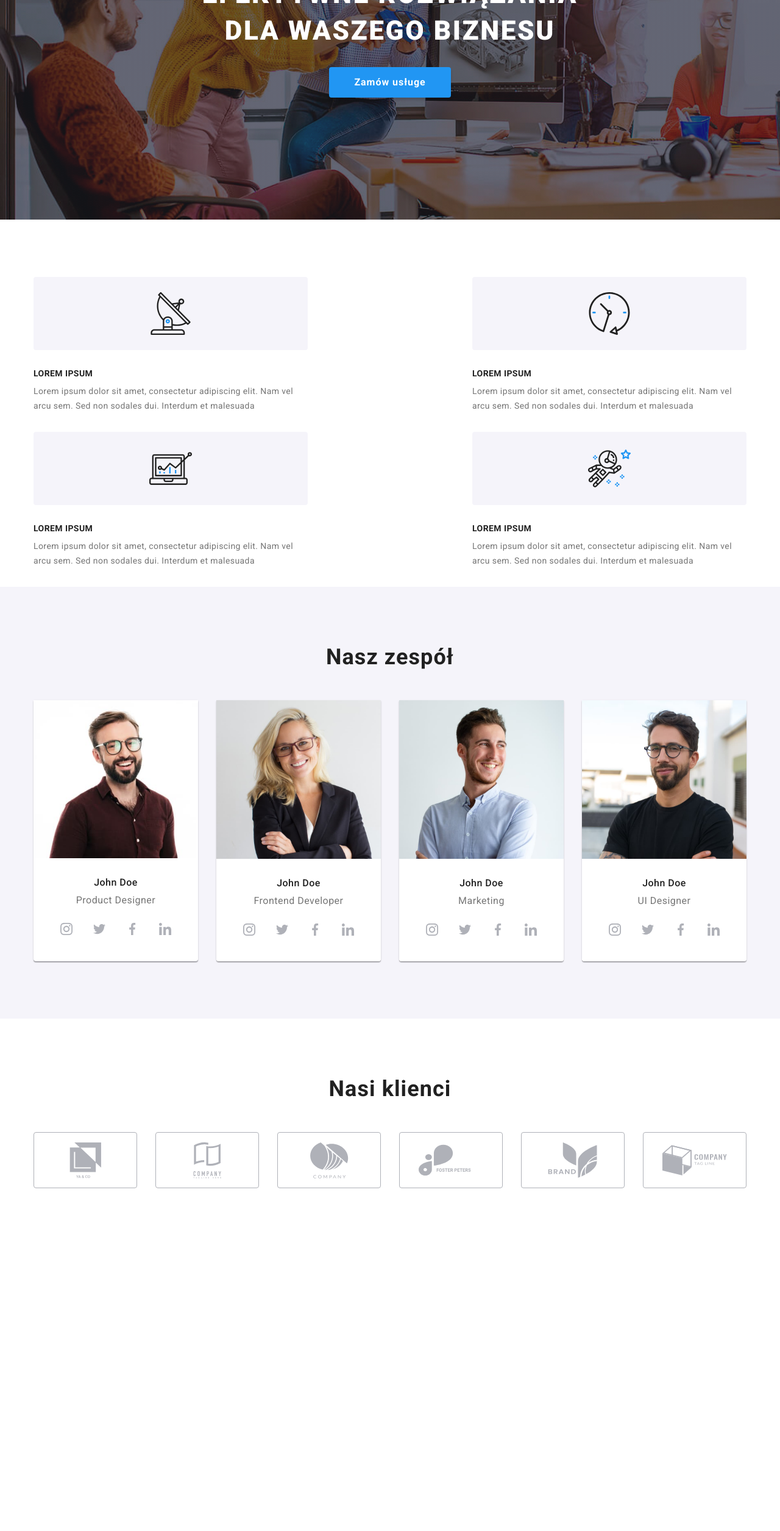
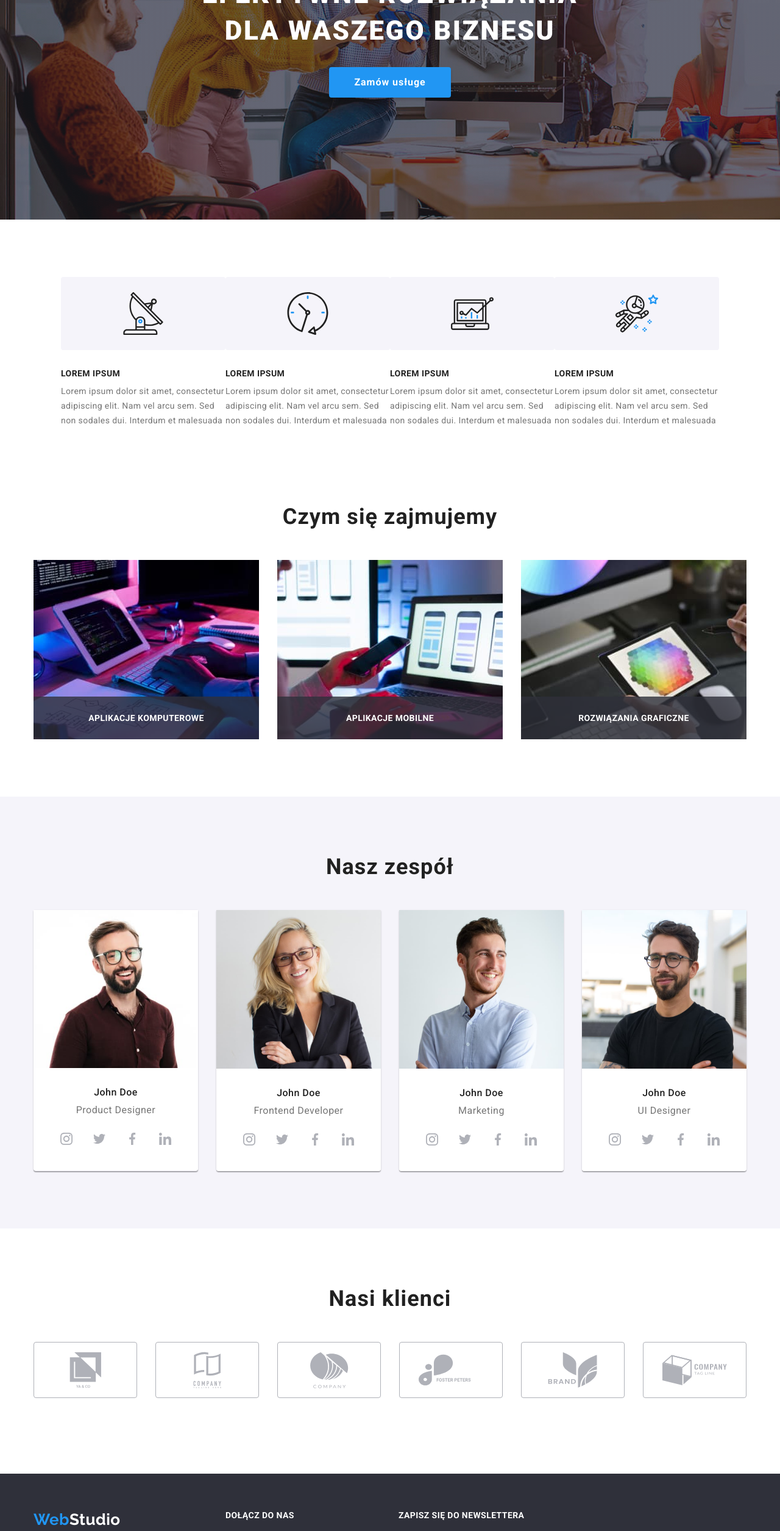
Before and after one commit to xxMANIAKxx/goit-markup-hw-08, a plain HTML site: page index.html in a window 1280 px wide. Shown: the part 240-2750 px from the top of the page at 61% size. Before the commit the page ends 2312 px from the top, so only its background shows below. Drawn offline with nearby package versions, Linux system fonts and the light colour scheme.

Commit message:
w trakcie

```diff
--- a/index.html
+++ b/index.html
@@ -117,7 +117,7 @@
       </section>
 
       <!-- about us -->
-      <!-- <section class="aboutus section">
+      <section class="aboutus section">
         <div class="container">
           <h2 class="h2-txt">Czym się zajmujemy</h2>
           <ul class="aboutus__list ul-list">
@@ -156,7 +156,7 @@
             </li>
           </ul>
         </div>
-      </section> -->
+      </section>
 
       <!-- team -->
       <section class="team section">
@@ -390,7 +390,7 @@
       </section>
     </main>
     <!-- footer -->
-    <!-- <footer class="footer">
+    <footer class="footer">
       <div class="container">
         <ul class="footer--sections ul-list">
           <li>
@@ -466,7 +466,7 @@
           </li>
         </ul>
       </div>
-    </footer> -->
+    </footer>
     <!-- order window -->
     <!-- <div class="backdrop is-hidden" data-modal>
       <div class="modal">
--- a/sass/base/_section.scss
+++ b/sass/base/_section.scss
@@ -1,7 +1,3 @@
-.section {
-    padding-top: 60px;
-}
-
 @media screen and (min-width: 1200px){
     .section{
         padding-top: 94px;
--- a/sass/components/_logo.scss
+++ b/sass/components/_logo.scss
@@ -1,8 +1,8 @@
 .logo {
     font-family: var(--secondary-font);
     font-weight: 700;
-    font-size: 26px;
-    line-height: 1.192;
+    font-size: 24px;
+    line-height: 1.167;
     transition: color 250ms cubic-bezier(0.4, 0, 0.2, 1);
 
     &:hover,
@@ -23,3 +23,52 @@
 .logo--light {
     color: var(--basic-white);
 }
+
+
+@media screen and (max-width: 767px) {
+
+}
+
+
+@media screen and (min-width: 768px) and (max-width:1199px) {
+
+}
+
+@media screen and (min-width: 1200px) {
+    .logo {
+            font-size: 26px;
+            line-height: 1.192;
+        }
+
+        .logo--dark {
+            margin-right: 93px;
+        }
+}
+
+
+
+// .logo {
+//     font-family: var(--secondary-font);
+//     font-weight: 700;
+//     font-size: 26px;
+//     line-height: 1.192;
+//     transition: color 250ms cubic-bezier(0.4, 0, 0.2, 1);
+
+//     &:hover,
+//     &:focus {
+//         color: var(--highlight-color);
+//     }
+// }
+
+// .logo--color {
+//     color: var(--highlight-color);
+// }
+
+// .logo--dark {
+//     color: var(--basic-black);
+//     margin-right: 93px;
+// }
+
+// .logo--light {
+//     color: var(--basic-white);
+// }
--- a/sass/layout/_about-us.scss
+++ b/sass/layout/_about-us.scss
@@ -28,3 +28,9 @@
     background-color: var(--aboutus-background);
     color: var(--basic-white);
 }
+
+@media screen and (max-width: 1199px){
+    .aboutus{
+        display: none;
+    }
+}
--- a/sass/layout/_adventages.scss
+++ b/sass/layout/_adventages.scss
@@ -52,6 +52,15 @@
         display: flex;
         justify-content: space-between;
     }
+
+    .advantages__list {
+        align-items: center;
+        max-width: 270px;
+        }
+
+    .advantages--background {
+        width: 270px;
+    }
 }
 
 
--- a/sass/layout/_client.scss
+++ b/sass/layout/_client.scss
@@ -1,7 +1,3 @@
-.client {
-    padding-bottom: 94px;
-}
-
 .client-list {
     display: flex;
     flex-wrap: wrap;
@@ -54,6 +50,9 @@
 }
 
 @media screen and (min-width: 1200px) {
+    .client {
+            padding-bottom: 94px;
+        }
     .client-list {
             display: flex;
             justify-content: center;
--- a/sass/layout/_footer.scss
+++ b/sass/layout/_footer.scss
@@ -1,4 +1,5 @@
-.footer{
+.footer {
+    display: flex;
     background: var(--background);
     padding: 60px 0;
 }
@@ -29,10 +30,21 @@
     transition: color 250ms cubic-bezier(0.4, 0, 0.2, 1);
 
     &:hover,
-        &:focus{
+    &:focus {
         color: var(--highlight-color);
     }
 }
+
+@media screen and (max-width: 767px) {
+
+}
+
+
+@media screen and (min-width: 768px) and (max-width:1199px) {
+
+}
+
+@media screen and (min-width: 1200px) {
 
     .footer__joinus {
             margin-left: 70px;
@@ -41,3 +53,49 @@
         .footer__subscribe {
             padding-left: 78px;
         }
+}
+
+
+// .footer{
+//     background: var(--background);
+//     padding: 60px 0;
+// }
+
+// .footer--sections {
+//     display: flex;
+// }
+
+// .footer__adres--text {
+//     font-style: normal;
+//     font-size: 14px;
+//     line-height: 1.714;
+//     padding-top: 20px;
+// }
+
+// .adres--item {
+//     padding-bottom: 8px;
+// }
+
+// .adres--street {
+//     color: var(--basic-white);
+// }
+
+// .adres--email,
+// .adres--phone,
+// .adres--street {
+//     color: var(--footer-text-color);
+//     transition: color 250ms cubic-bezier(0.4, 0, 0.2, 1);
+
+//         &:hover,
+//         &:focus{
+//             color: var(--highlight-color);
+//         }
+// }
+
+// .footer__joinus {
+//     margin-left: 70px;
+// }
+
+// .footer__subscribe {
+//     padding-left: 78px;
+// }
```
Also changed, not shown: css/main.css, css/main.min.css, 2 other files. Lines whose indentation alone changed are shown as unchanged.
